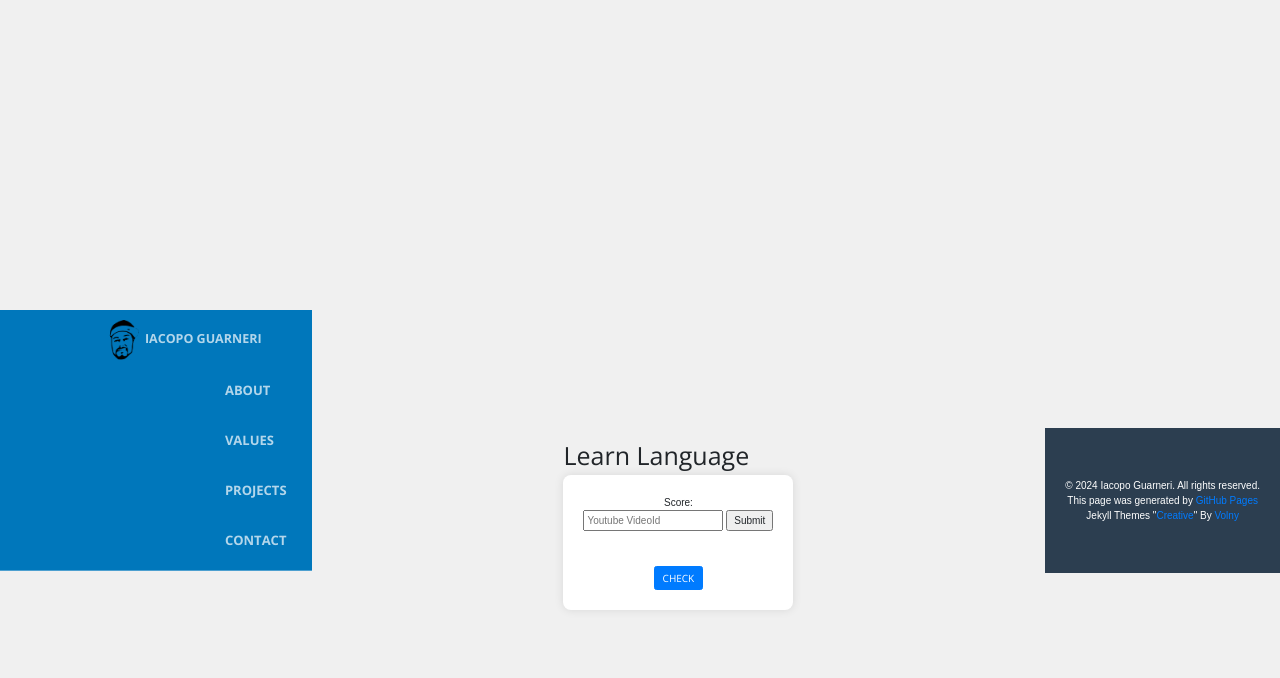
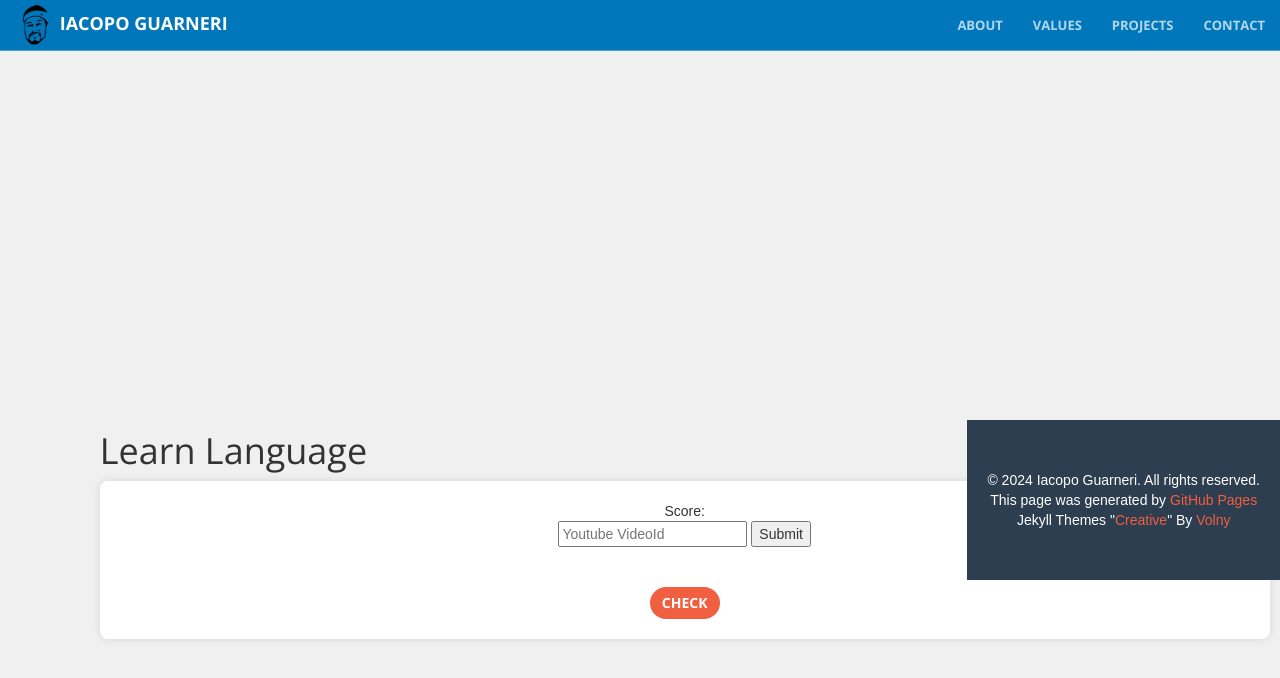
Before and after one commit to iacoposk8/iacoposk8.github.io, a Jekyll site: the page built from projects/learn-language/index.html, in a window 1280 px wide. Shown: the top 678 px of the page. Built offline with Jekyll 4.4.1, drawn with Linux system fonts in a browser that asks for light colours.

Commit message:
Update index.html

```diff
--- a/projects/learn-language/index.html
+++ b/projects/learn-language/index.html
@@ -6,7 +6,7 @@
 <meta name="viewport" content="width=device-width, initial-scale=1.0">
 <script src="https://code.jquery.com/jquery-3.6.0.min.js"></script>
 <script src="https://www.youtube.com/iframe_api"></script>
-<link rel="stylesheet" href="https://stackpath.bootstrapcdn.com/bootstrap/4.5.2/css/bootstrap.min.css">
+
 <style>
     body {
         font-family: Arial, sans-serif;
```
